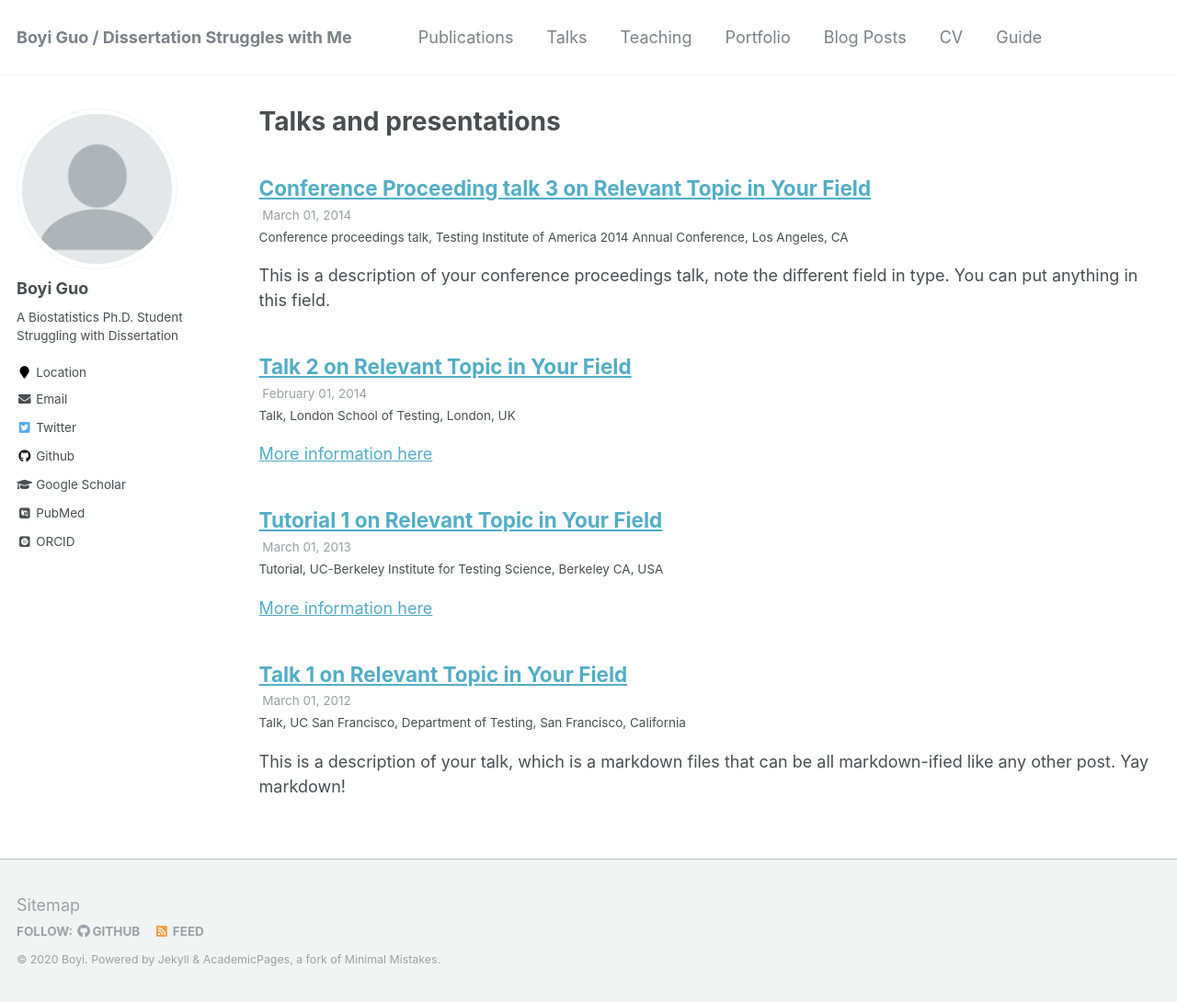
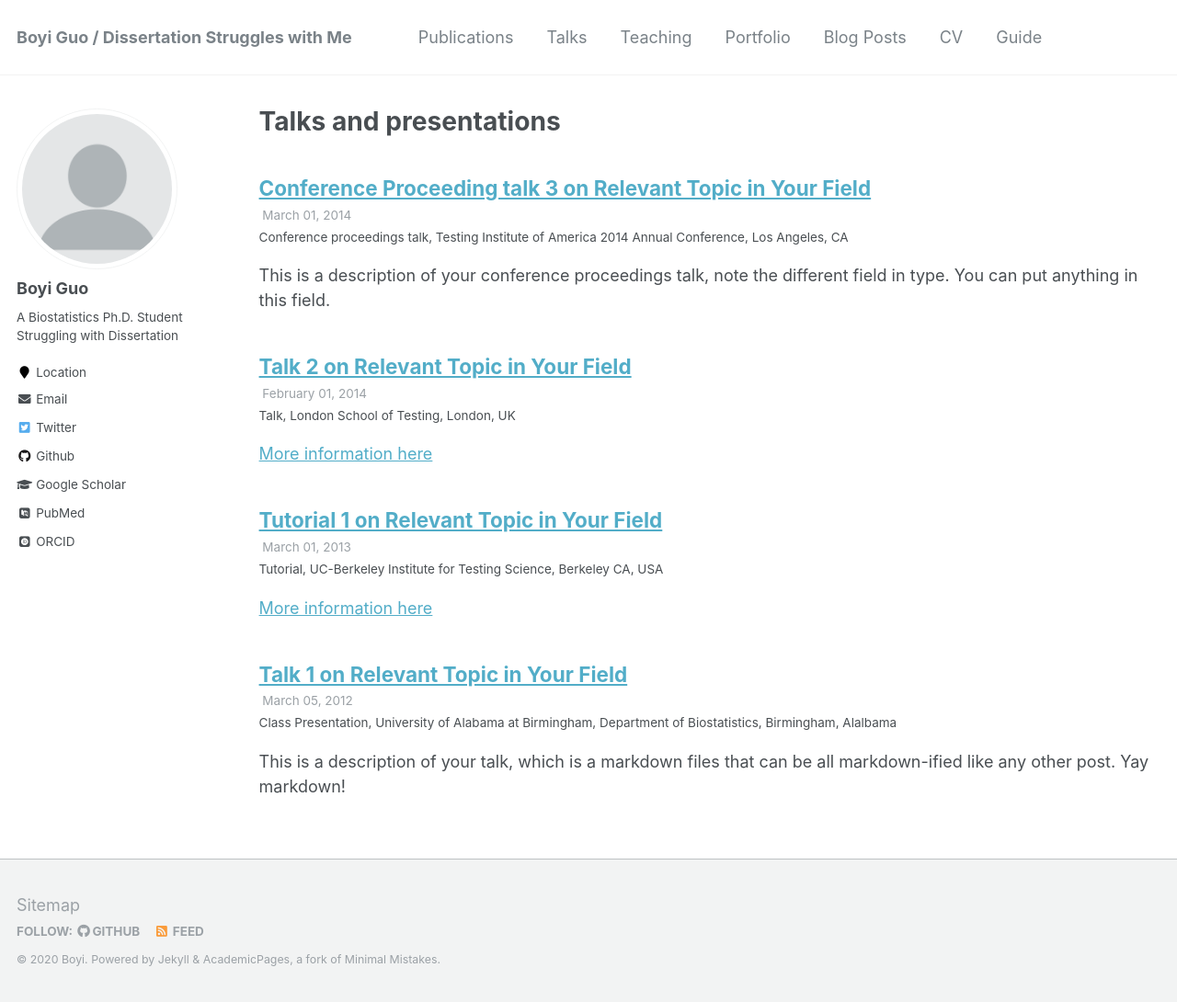
Before and after one commit to boyiguo1/boyiguo1.github.io, a Jekyll site: the page built from _pages/talks.html, in a window 1280 px wide and 1090 px high. Shown: the whole window at 92% size. Built offline with Jekyll 4.4.1, drawn with Linux system fonts in a browser that asks for light colours; some web fonts are replaced.

Commit message:
Slowly Update the talk

```diff
--- a/_talks/2012-03-01-talk-1.md
+++ b/_talks/2012-03-01-talk-1.md
@@ -1,11 +1,11 @@
 ---
 title: "Talk 1 on Relevant Topic in Your Field"
 collection: talks
-type: "Talk"
-permalink: /talks/2012-03-01-talk-1
-venue: "UC San Francisco, Department of Testing"
-date: 2012-03-01
-location: "San Francisco, California"
+type: "Class Presentation"
+permalink: /talks/2020-03-01-Sequential-Bayesian-Trial
+venue: "University of Alabama at Birmingham, Department of Biostatistics"
+date: 2012-03-05
+location: "Birmingham, Alalbama"
 ---
 
 This is a description of your talk, which is a markdown files that can be all markdown-ified like any other post. Yay markdown!
```
